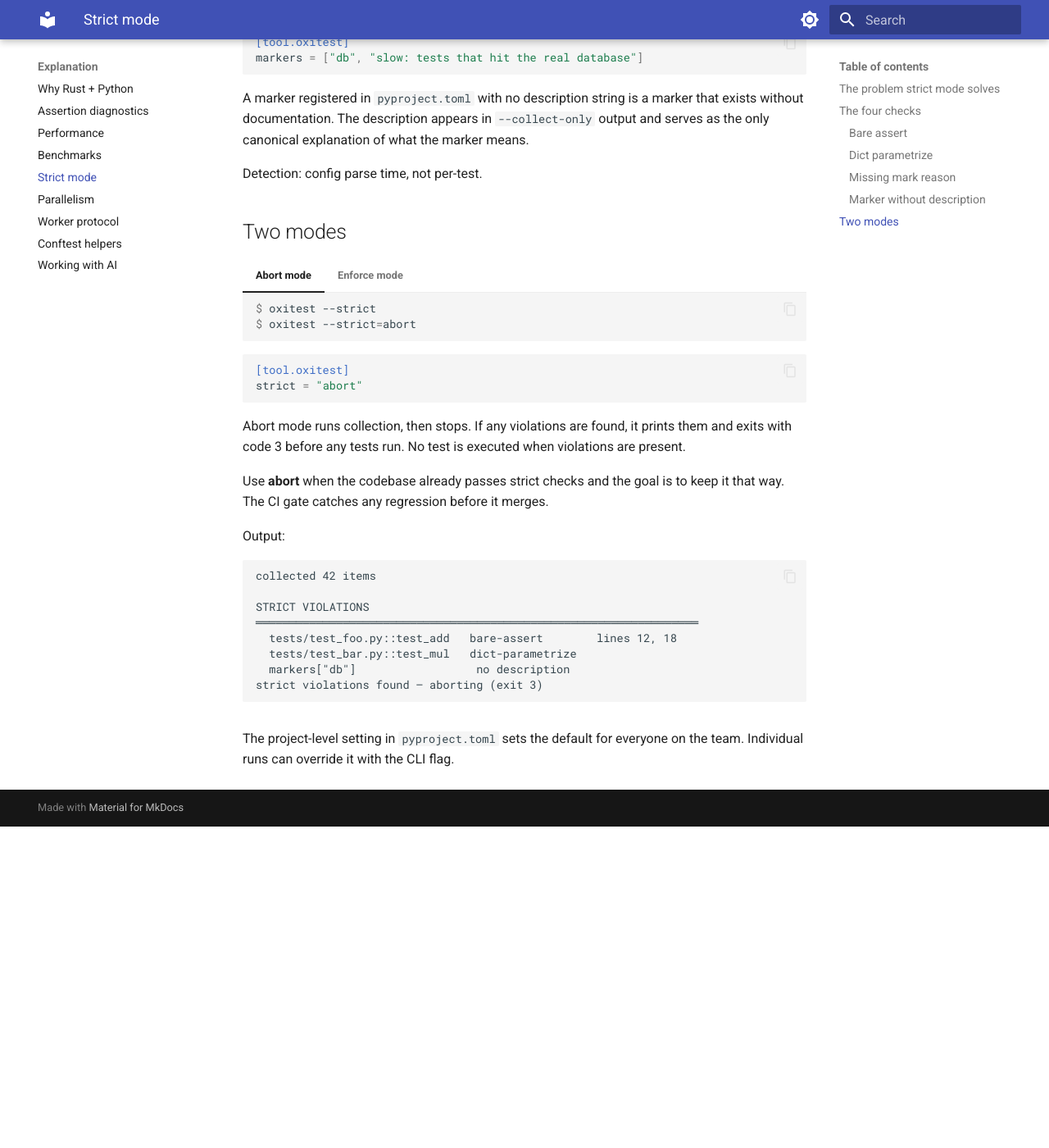
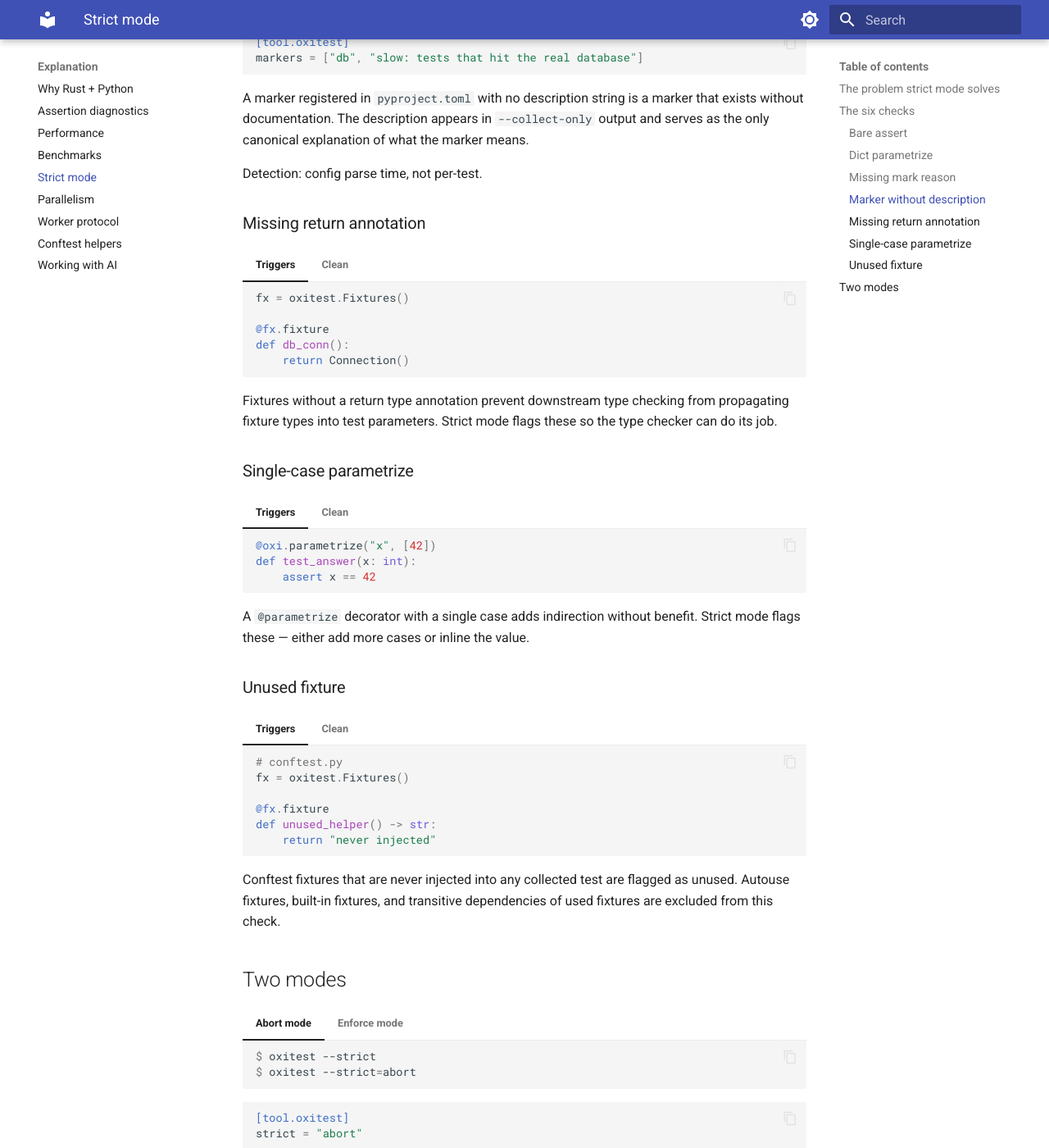
Before and after one commit to kalonji-tools/oxitest, an MkDocs documentation site: the page built from docs/src/explanation/strict-mode.md, in a window 1280 px wide and 1400 px high, scrolled down 1692 px. Shown: the whole window at 82% size. Built offline with MkDocs 1.6.1 and Material for MkDocs 9.7.7, drawn with Linux system fonts in a browser that asks for light colours; before the commit the page ends 2700 px from its top, so only the background shows below that; some of the changed text lies outside the part shown.

Commit message:
docs: fix stale and incorrect content across 6 files
- assertion-diagnostics: rewriter is Rust PyO3 AST walk, not Python
  ast.NodeTransformer. Field diffs example matches actual fmt_field_diffs()
  output (TypeName header, != separator, file:lineno box header).
- strict-mode: six checks, not four. Added missing-return-annotation,
  single-case-parametrize, and unused-fixture sections.
- run-affected-tests: import graph uses Rust rustpython-parser, not
  Python ast module.
- filter-tests: -k is substring match, not boolean expression. Replaced
  false and/or/not examples with -m marker expression examples.
- use-retries: British "synthesises" → American "synthesizes".
- write-plugins: Plugin has 7 fields, not 5.

Assisted-by: Claude Opus 4.6 (1M context) <noreply@anthropic.com>

````diff
--- a/docs/src/explanation/strict-mode.md
+++ b/docs/src/explanation/strict-mode.md
@@ -15,7 +15,7 @@ excluded.
 Strict mode makes oxitest enforce conventions that experienced teams apply manually,
 automatically, and at the point where violations are cheapest to fix: before the test suite runs.
 
-## The four checks
+## The six checks
 
 ### Bare assert
 
@@ -76,6 +76,73 @@ without documentation. The description appears in `--collect-only` output and se
 only canonical explanation of what the marker means.
 
 Detection: config parse time, not per-test.
+
+### Missing return annotation
+
+=== "Triggers"
+
+    ```python
+    fx = oxitest.Fixtures()
+
+    @fx.fixture
+    def db_conn():
+        return Connection()
+    ```
+
+=== "Clean"
+
+    ```python
+    fx = oxitest.Fixtures()
+
+    @fx.fixture
+    def db_conn() -> Connection:
+        return Connection()
+    ```
+
+Fixtures without a return type annotation prevent downstream type checking from
+propagating fixture types into test parameters. Strict mode flags these so the
+type checker can do its job.
+
+### Single-case parametrize
+
+=== "Triggers"
+
+    ```python
+    @oxi.parametrize("x", [42])
+    def test_answer(x: int):
+        assert x == 42
+    ```
+
+=== "Clean"
+
+    ```python
+    def test_answer():
+        assert 42 == 42
+    ```
+
+A `@parametrize` decorator with a single case adds indirection without benefit.
+Strict mode flags these — either add more cases or inline the value.
+
+### Unused fixture
+
+=== "Triggers"
+
+    ```python
+    # conftest.py
+    fx = oxitest.Fixtures()
+
+    @fx.fixture
+    def unused_helper() -> str:
+        return "never injected"
+    ```
+
+=== "Clean"
+
+    Remove the fixture definition, or use it in at least one test.
+
+Conftest fixtures that are never injected into any collected test are flagged as
+unused. Autouse fixtures, built-in fixtures, and transitive dependencies of used
+fixtures are excluded from this check.
 
 ## Two modes
 
````
Also changed, not shown: docs/src/explanation/assertion-diagnostics.md (+35 -3 lines), docs/src/how-to/filter-tests.md (+16 -10 lines), docs/src/how-to/run-affected-tests.md (+5 -4 lines), docs/src/how-to/use-retries.md (+1 -1 lines), docs/src/how-to/write-plugins.md (+3 -2 lines).
